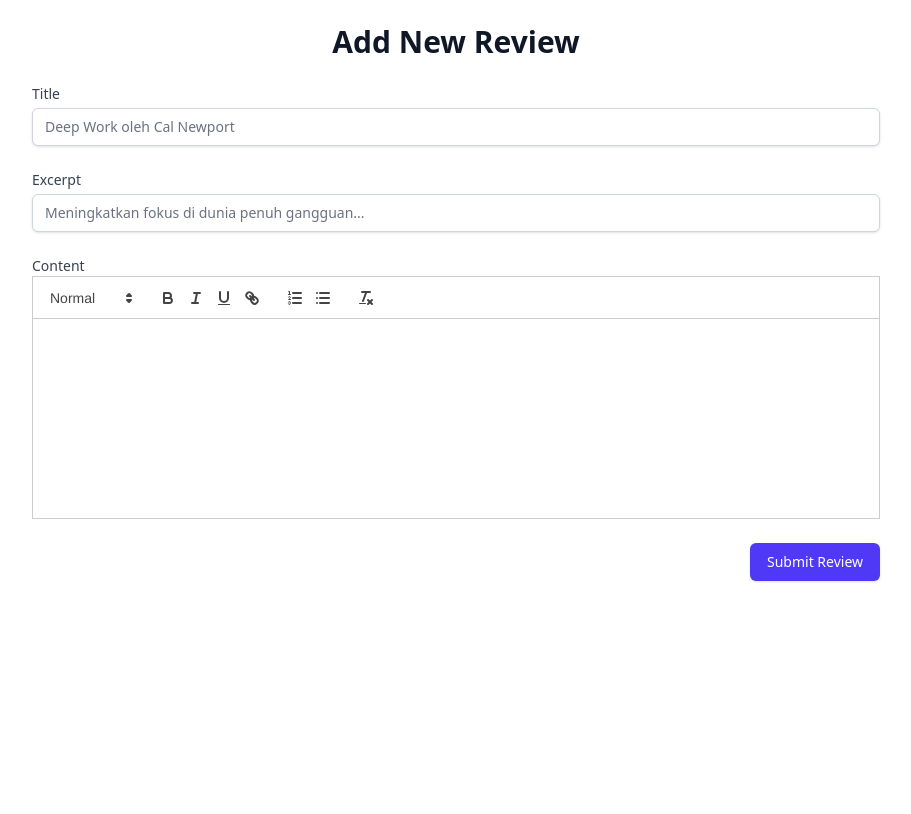
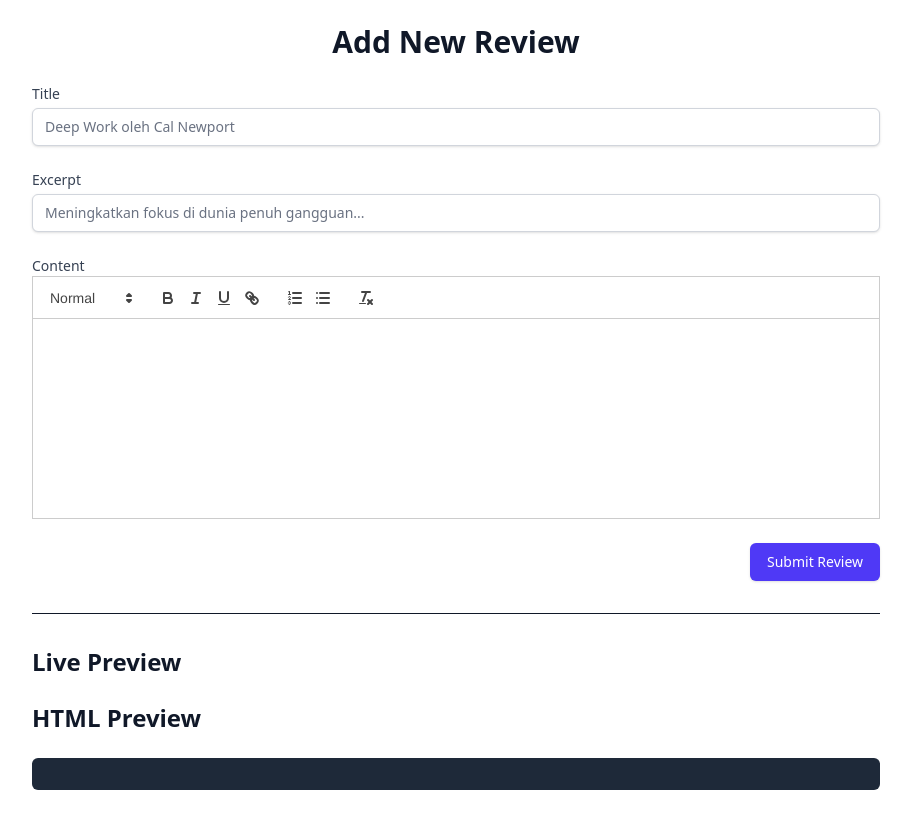
Before and after one commit to chanurholis/ruangbukusaya, a SvelteKit app: page /editor in a window 1280 px wide. Shown: the whole page, without its empty margins (184-1095 px from the left). Built offline with nearby package versions, Linux system fonts and the light colour scheme; no server answers.

Commit message:
improve(editor): preview

```diff
--- a/src/routes/editor/+page.svelte
+++ b/src/routes/editor/+page.svelte
@@ -125,13 +125,13 @@
 		</div>
 	</form>
 
-	<!-- <hr class="my-8" /> -->
+	<hr class="my-8" />
 
-	<!-- <div class="prose max-w-none"> -->
-	<!-- 	<h2>Live Preview</h2> -->
-	<!-- 	<div>{@html content}</div> -->
-	<!---->
-	<!-- 	<h2 class="mt-6">HTML Preview</h2> -->
-	<!-- 	<pre class="overflow-x-auto rounded-md bg-gray-100 p-4"><code>{content}</code></pre> -->
-	<!-- </div> -->
+	<div class="prose max-w-none">
+		<h2>Live Preview</h2>
+		<div>{@html content}</div>
+
+		<h2 class="mt-6">HTML Preview</h2>
+		<pre class="overflow-x-auto rounded-md p-4"><code>{content}</code></pre>
+	</div>
 </div>
```
